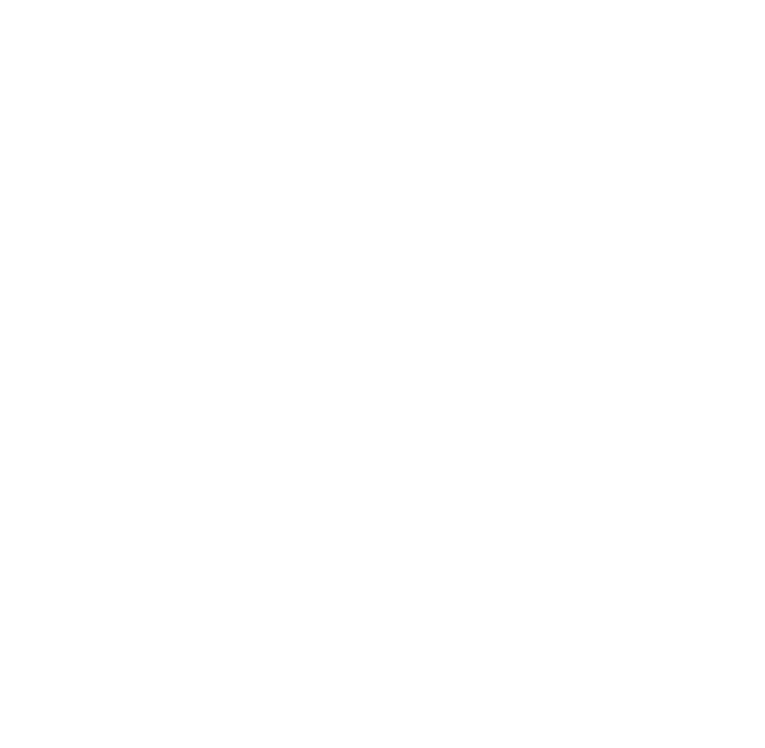
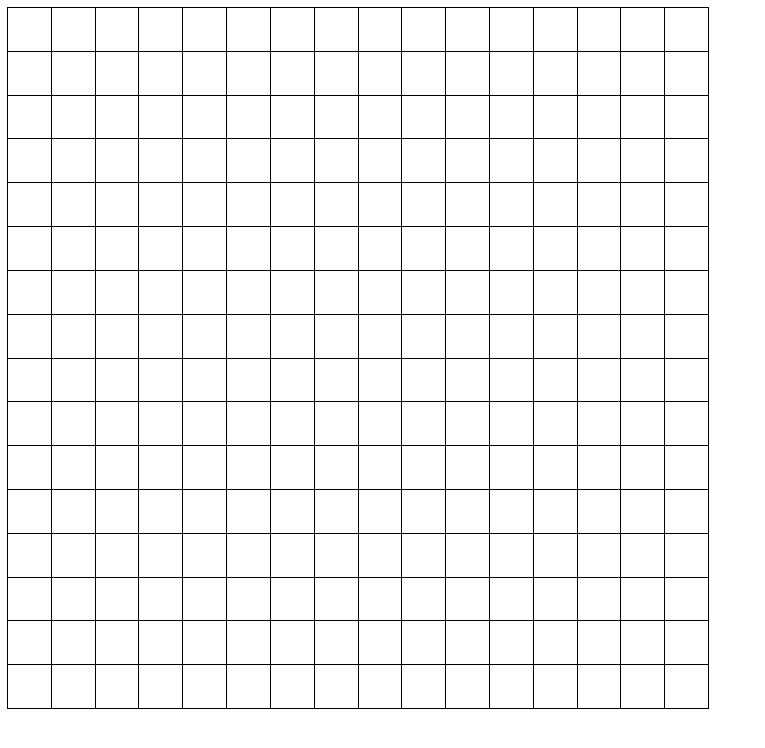
Before and after one commit to svrj-al/Etch-A-Sketch, a plain HTML site: page index.html in a window 1280 px wide. Shown: the whole page, without its empty margins (0-765 px from the left). Drawn offline with Linux system fonts and the light colour scheme.

Commit message:
Create square grid

```diff
--- a/index.html
+++ b/index.html
@@ -6,7 +6,7 @@
     <link rel="stylesheet" href="style.css">
   </head>
   <body>
-
+    <div id="container"></div>
     <script src="script.js"></script>
   </body>
 </html>
--- a/script.js
+++ b/script.js
@@ -0,0 +1,13 @@
+const container = document.querySelector('#container');
+
+let gridSize = 16;
+let gridSizeFull = gridSize * gridSize;
+
+container.style.cssText = `grid-template-columns: repeat(${gridSize}, 1fr);
+    grid-template-rows: repeat(${gridSize}, 1fr);`;
+
+for (i = 0; i < gridSizeFull; i++) {
+const content = document.createElement('div');
+content.classList.add('content');
+container.appendChild(content);
+}
--- a/style.css
+++ b/style.css
@@ -0,0 +1,15 @@
+ #container {
+  display: grid;
+  grid-gap: 1px;
+  width: 700px;
+  height: 700px;
+}
+
+.content {
+  box-sizing: border-box;
+  width: 100%;
+  height: 100%;
+  box-shadow: 0 0 0 1px black;
+
+
+}
```
